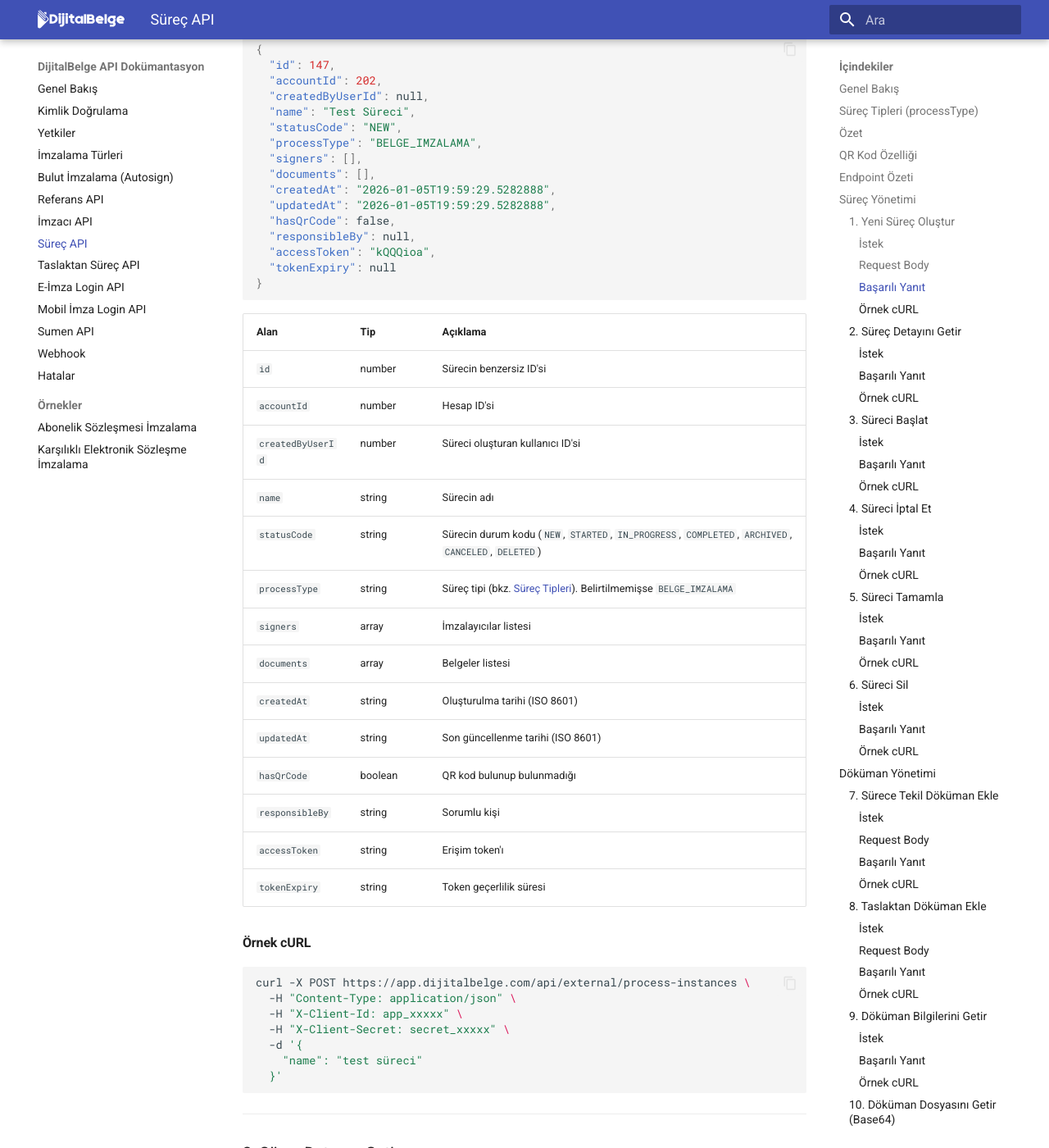
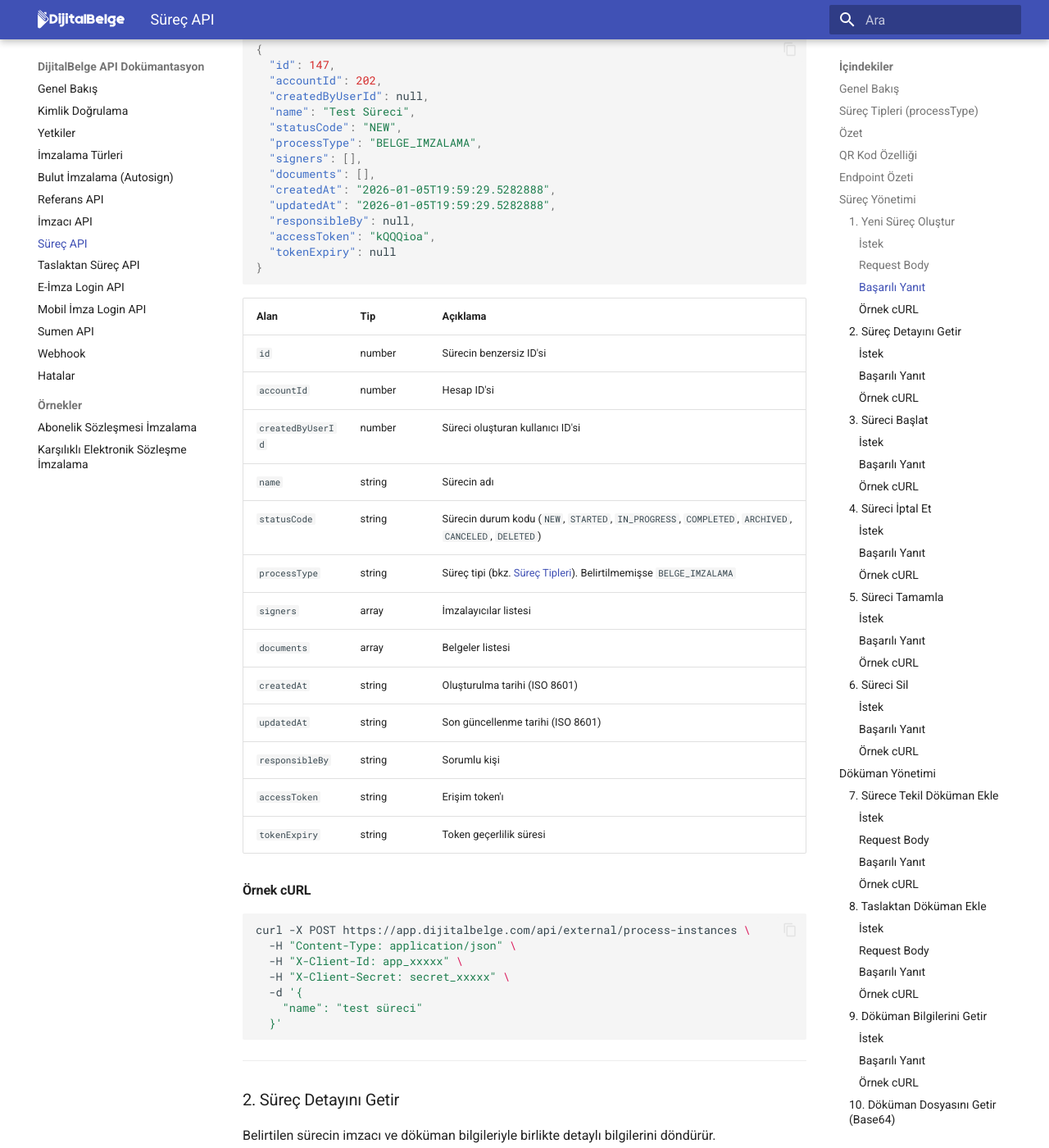
Before and after one commit to sadroalin06/dijitalbelge_dokuman, an MkDocs documentation site: the page built from docs/progress.md, in a window 1280 px wide and 1400 px high, scrolled down 4687 px. Shown: the whole window at 82% size. Built offline with MkDocs 1.6.1 and Material for MkDocs 9.7.7, drawn with Linux system fonts in a browser that asks for light colours.

Commit message:
güncelleme

```diff
--- a/docs/progress.md
+++ b/docs/progress.md
@@ -124,7 +124,6 @@ POST {baseURL}/process-instances
   "documents": [],
   "createdAt": "2026-01-05T19:59:29.5282888",
   "updatedAt": "2026-01-05T19:59:29.5282888",
-  "hasQrCode": false,
   "responsibleBy": null,
   "accessToken": "kQQQioa",
   "tokenExpiry": null
@@ -143,7 +142,6 @@ POST {baseURL}/process-instances
 | `documents` | array | Belgeler listesi |
 | `createdAt` | string | Oluşturulma tarihi (ISO 8601) |
 | `updatedAt` | string | Son güncellenme tarihi (ISO 8601) |
-| `hasQrCode` | boolean | QR kod bulunup bulunmadığı |
 | `responsibleBy` | string | Sorumlu kişi |
 | `accessToken` | string | Erişim token'ı |
 | `tokenExpiry` | string | Token geçerlilik süresi |
@@ -208,7 +206,6 @@ GET {baseURL}/process-instances/{processId}
   ],
   "createdAt": "2026-01-05T19:59:29.5282888",
   "updatedAt": "2026-01-05T19:59:29.5282888",
-  "hasQrCode": false,
   "responsibleBy": null,
   "accessToken": "kQQQioa",
   "tokenExpiry": null
```
Also changed, not shown: docs/examples/abonelik-sozlesmesi.md (+0 -3 lines), docs/examples/karsilikli-sozlesme-imzalama.md (+0 -1 lines), 1 other file.
